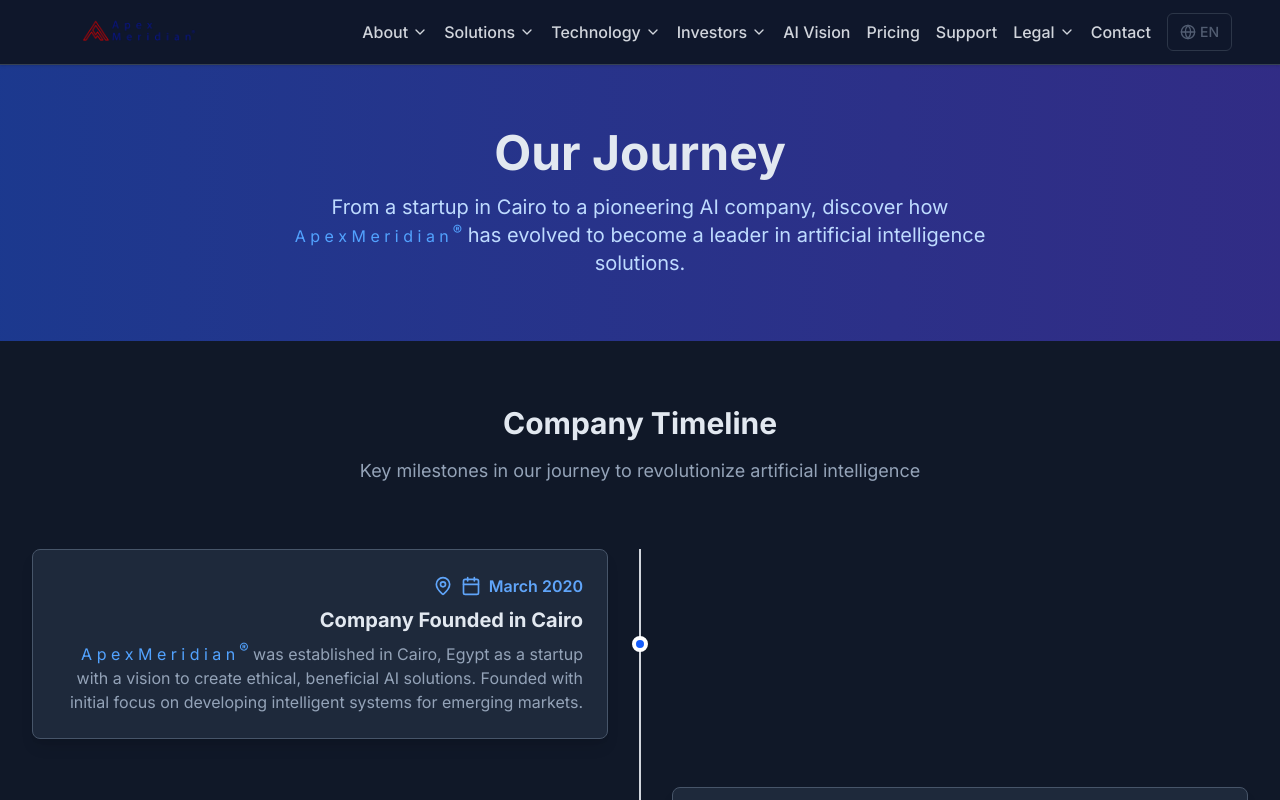
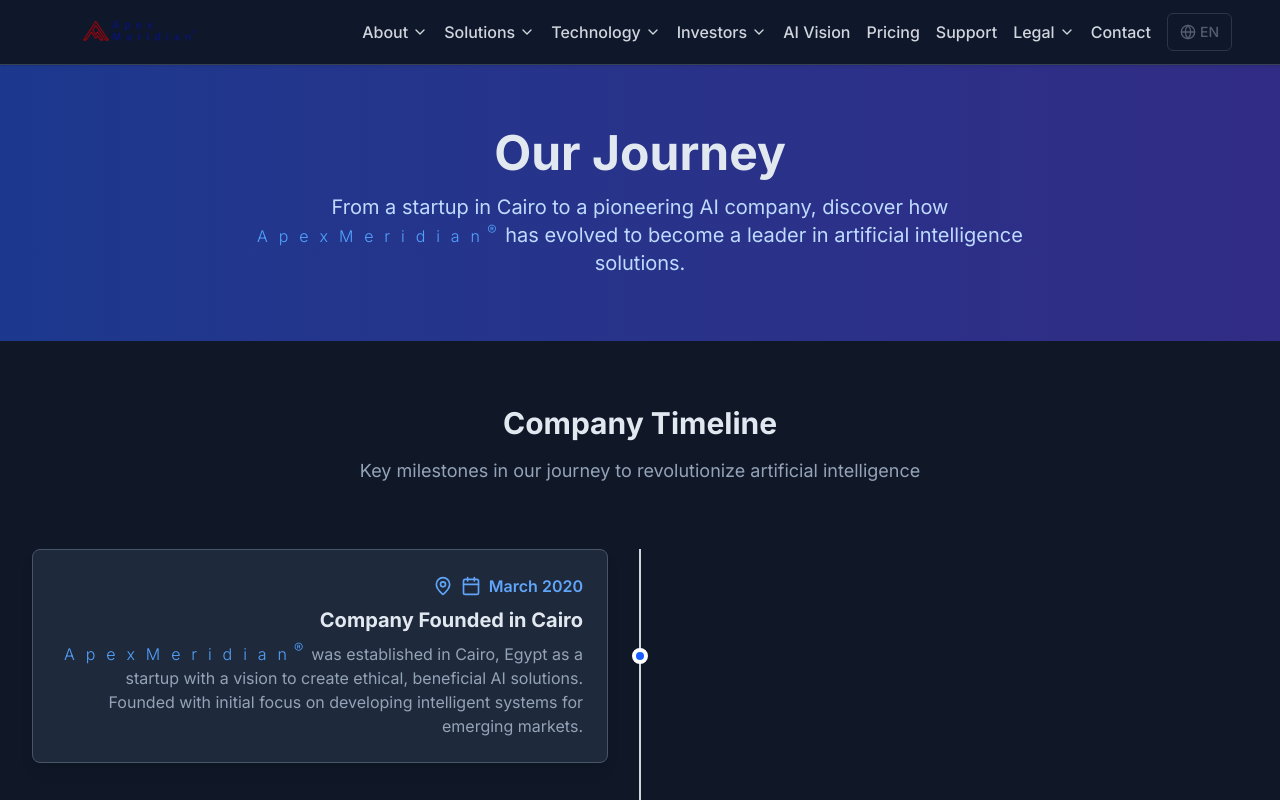
Before and after one commit to cptamrgaber/apex-meridian.com, a Next.js app: page /about/history in a window 1280 px wide. Shown: the top 800 px of the page. Built offline with nearby package versions, Linux system fonts and the light colour scheme.

Commit message:
Restore original brand name font and style: add font-light and letter-spacing back to BrandName component

```diff
--- a/src/components/BrandName.tsx
+++ b/src/components/BrandName.tsx
@@ -44,8 +44,8 @@
 
   const content = (
     <span
-      className={`${sizeClasses[size]} ${className} whitespace-nowrap inline-block text-blue-400 hover:text-blue-300 transition-colors`}
-      style={style}
+      className={`${sizeClasses[size]} ${className} whitespace-nowrap inline-block text-blue-400 hover:text-blue-300 transition-colors font-light`}
+      style={{ letterSpacing: '0.2em', ...style }}
     >
       A  p  e  x    M  e  r  i  d  i  a  n{showRegistered && <sup className={`${registeredSizes[size]} ml-1`}>®</sup>}
     </span>
```
